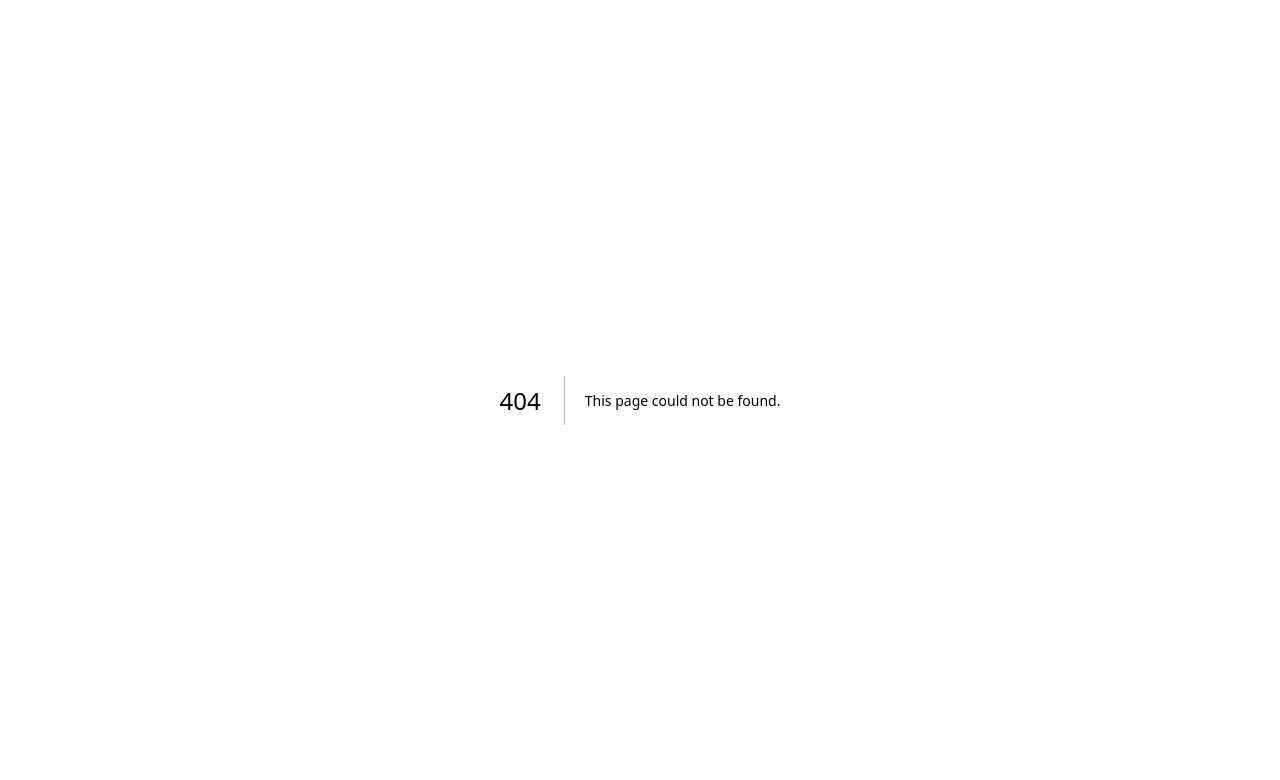
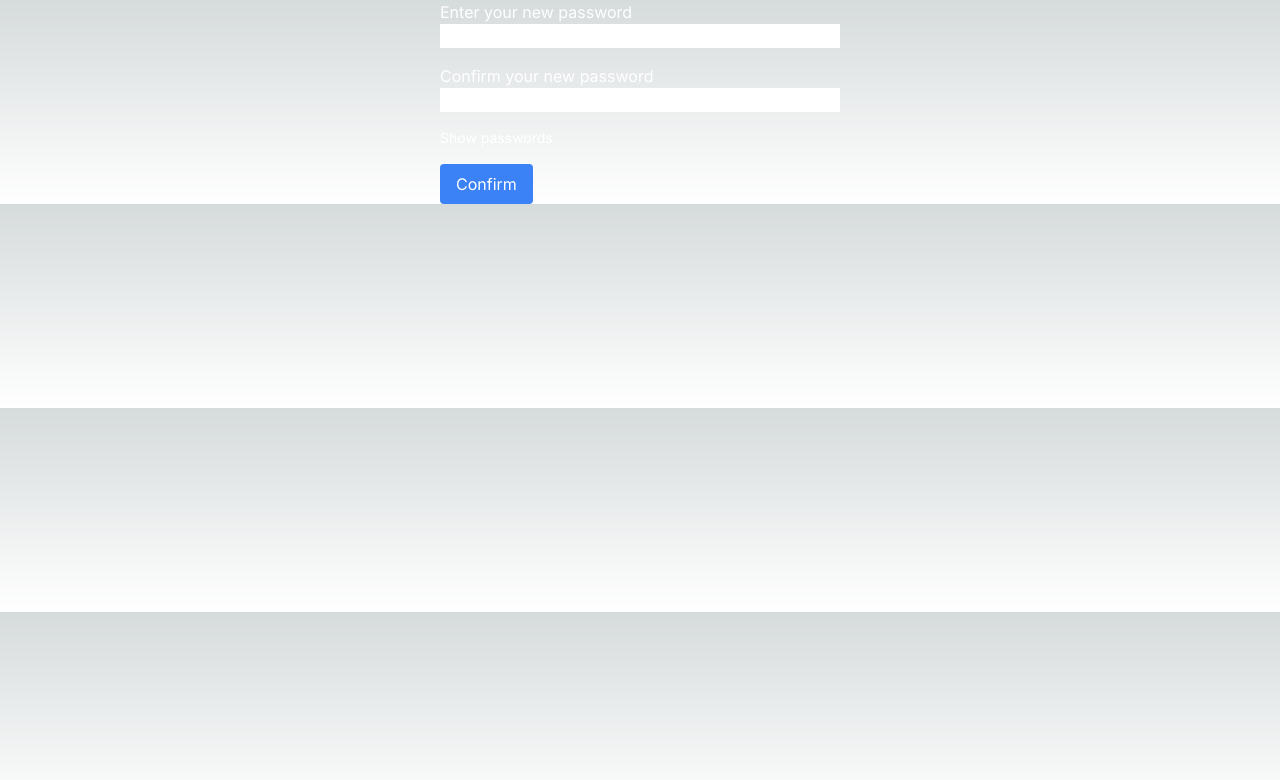
Before and after one commit to alyadyh/next-supabase-vote-app, a Next.js app: page /reset in a window 1280 px wide. Before the commit this address had no page. Shown: the top 780 px of the page. Built offline with nearby package versions, Linux system fonts and the light colour scheme; no server answers.

Commit message:
Fix bug in reset password

```diff
--- a/app/login/page.tsx
+++ b/app/login/page.tsx
@@ -1,6 +1,7 @@
 'use client';
 
 import { supabase } from "@/lib/supabase";
+import { useRouter } from "next/navigation";
 import { useState } from "react";
 
 export default function Login() {
@@ -10,25 +11,44 @@ export default function Login() {
   }>({
     email: '',
     password: ''
-  });
+  })
 
-  const [success, setSuccess] = useState<boolean>(false);
+  const [resetPassword, setResetPassword] = useState<boolean>(false)
+
+  const [success, setSuccess] = useState<boolean>(false)
+
+  const router = useRouter();
 
   const login = async () => {
     try {
       let { data: dataUser, error } = await supabase
         .auth
-        .signInWithOtp({
+        .signInWithPassword({
           email: data.email,
-          options: {
-            shouldCreateUser: true
-          }
+          password: data.password
         })
 
       if (dataUser) {
-        setSuccess(true);
+        router.refresh();
       }
 
+    } catch (error) {
+      console.log(error)
+    }
+  }
+
+  const sendResetPassword = async () => {
+    try {
+      const { data: resetData, error } = await supabase
+        .auth
+        .resetPasswordForEmail(data.email, {
+          redirectTo: `${window.location.href}reset`
+        })
+
+      console.log(resetData)
+      console.log(error)
+
+      setSuccess(true)
     } catch (error) {
       console.log(error)
     }
@@ -43,6 +63,7 @@ export default function Login() {
   }
 
   return <div className="container mx-auto w-[400px] grid gap-4">
+    {!resetPassword && <div className="grid gap-4">
       <div className='grid'>
         <label>Email</label>
         <input
@@ -52,7 +73,7 @@ export default function Login() {
           onChange={handleChange}
         />
       </div>
-    {/* <div className='grid'>
+      <div className='grid'>
         <label>Password</label>
         <input
           type='password'
@@ -60,10 +81,26 @@ export default function Login() {
           value={data?.password}
           onChange={handleChange}
         />
-    </div> */}
-    {success && <div className="my-4 bg-green-100 px-2 text-green-600">An email has been sent to {data.email} to login.</div>}
+      </div>
       <div>
         <button className="px-4 py-2 bg-blue-500 rounded cursor-pointer" onClick={login}>Login</button>
       </div>
+    </div>}
+    {resetPassword && <div className="grid gap-4">
+      <div className='grid'>
+        <label>Email</label>
+        <input
+          type='text'
+          name='email'
+          value={data?.email}
+          onChange={handleChange}
+        />
+      </div>
+      {success && <div className="bg-green-100 text-green-600 px-2 rounded">Success! Check your email to reset your password.</div>}
+      <div>
+        <button className="px-4 py-2 bg-blue-500 rounded cursor-pointer" onClick={sendResetPassword}>Reset my password</button>
+      </div>
+    </div>}
+    <p className="cursor-pointer hover:underline" onClick={() => setResetPassword(!resetPassword)}>{resetPassword ? 'Login' : 'Reset my password'}</p>
   </div>;
 }
--- /dev/null
+++ b/app/reset/page.tsx
@@ -0,0 +1,70 @@
+'use client';
+
+import { supabase } from "@/lib/supabase";
+import { useRouter } from "next/navigation";
+import { useState } from "react";
+
+export default function Reset() {
+  const [data, setData] = useState<{
+    password: string,
+    confirmPassword: string
+  }>({
+    password: '',
+    confirmPassword: ''
+  })
+
+  const router = useRouter();
+
+  const [showPassword, setShowPassword] = useState<boolean>(false);
+
+  const confirmPasswords = async () => {
+    const { password, confirmPassword } = data;
+    if (password !== confirmPassword) return alert(`Your passwords are incorrect`);
+
+    const { data: resetData, error } = await supabase
+      .auth
+      .updateUser({
+        password: data.password
+      })
+
+    if (resetData) {
+      router.push('/')
+    }
+    if (error) console.log(error)
+  }
+
+  const handleChange = (e: any) => {
+    const { name, value } = e.target;
+    setData((prev: any) => ({
+      ...prev,
+      [name]: value,
+    }));
+  }
+
+  return <div className="container mx-auto w-[400px] grid gap-4">
+    <div className='grid'>
+      <label>Enter your new password</label>
+      <input
+        type={showPassword ? 'text' : 'password'}
+        name='password'
+        value={data?.password}
+        onChange={handleChange}
+      />
+    </div>
+    <div className='grid'>
+      <label>Confirm your new password</label>
+      <input
+        type={showPassword ? 'text' : 'password'}
+        name='confirmPassword'
+        value={data?.confirmPassword}
+        onChange={handleChange}
+      />
+    </div>
+    <div className="cursor-pointer hover:underline" onClick={() => setShowPassword(!showPassword)}>
+      <p className="text-sm">Show passwords</p>
+    </div>
+    <div>
+      <button className="px-4 py-2 bg-blue-500 rounded cursor-pointer" onClick={() => confirmPasswords()}>Confirm</button>
+    </div>
+  </div>;
+}
```
Lines whose indentation alone changed are shown as unchanged.
